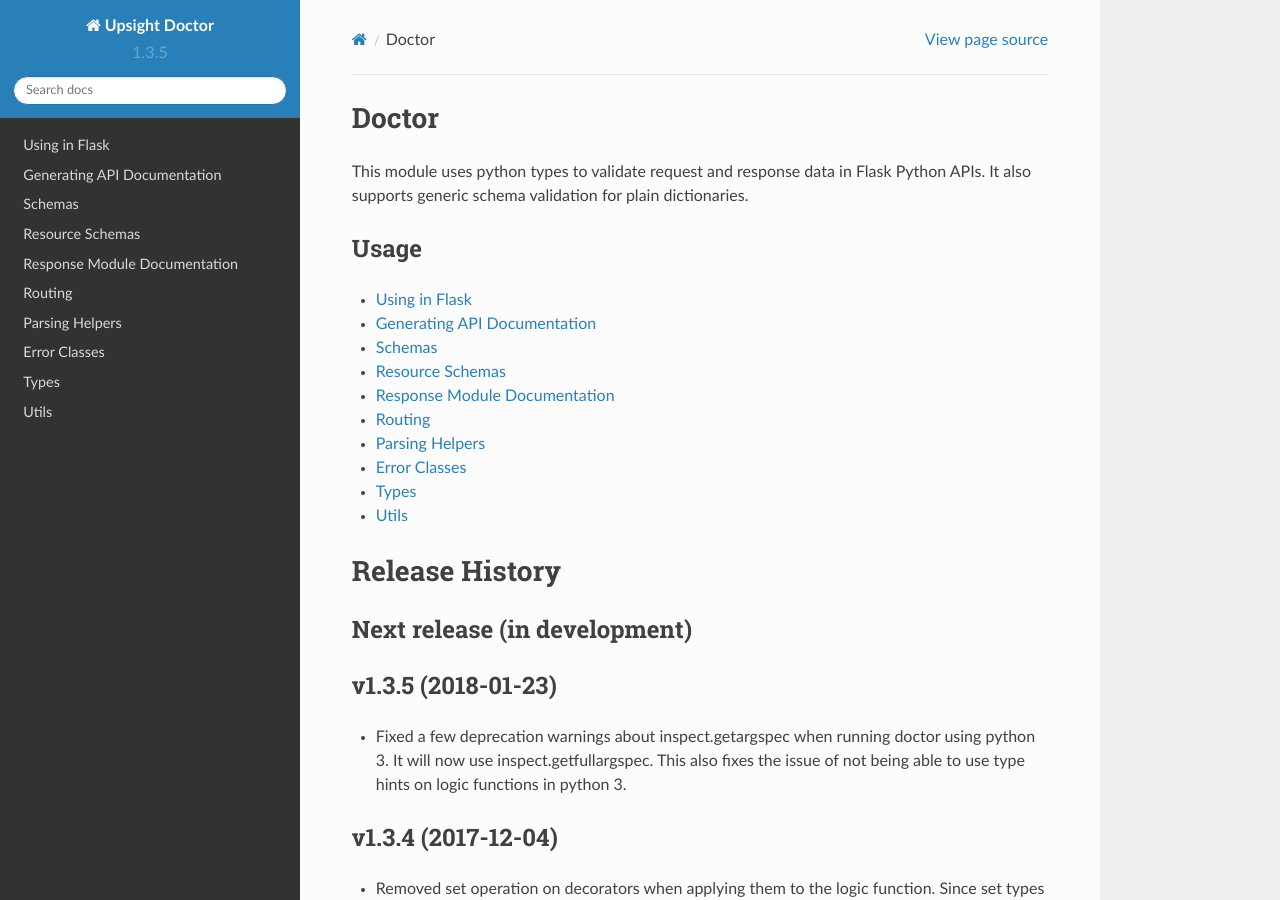
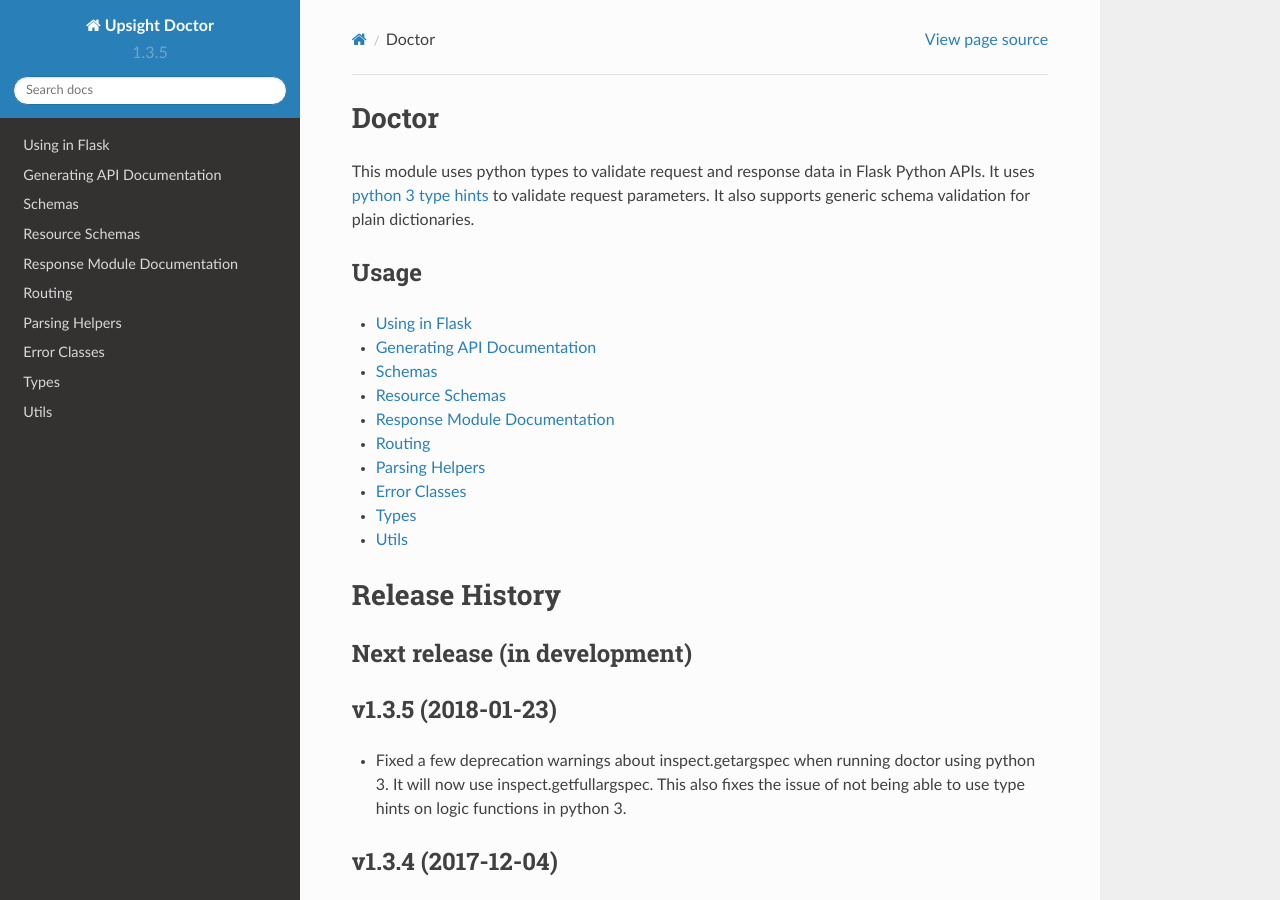
Before and after one commit to upsight/doctor, a Sphinx documentation site: the page built from docs/index.rst, in a window 1280 px wide and 900 px high. Built offline with Sphinx 7.4.7 and the Read the Docs theme 2.0.0, drawn with Linux system fonts in a browser that asks for light colours; the version number is read from the project's files by our own code.

Commit message:
Updating intro

```diff
--- a/README.rst
+++ b/README.rst
@@ -3,7 +3,8 @@
 |docs| |build| |pypi|
 
 This module uses python types to validate request and response data in
-Flask Python APIs.  It also supports generic schema validation for plain
+Flask Python APIs.  It uses [python 3 type hints](https://docs.python.org/3/library/typing.html)
+to validate request paramters. It also supports generic schema validation for plain
 dictionaries. An example of the generated API documentation can
 be `found in the docs <http://doctor.readthedocs.io/en/latest/flask.html#example-api-documentation>`_.
 
--- a/docs/index.rst
+++ b/docs/index.rst
@@ -2,7 +2,8 @@
 ======
 
 This module uses python types to validate request and response data in
-Flask Python APIs.  It also supports generic schema validation for plain
+Flask Python APIs.  It uses `python 3 type hints <https://docs.python.org/3/library/typing.html>`_
+to validate request parameters. It also supports generic schema validation for plain
 dictionaries.
 
 
```
